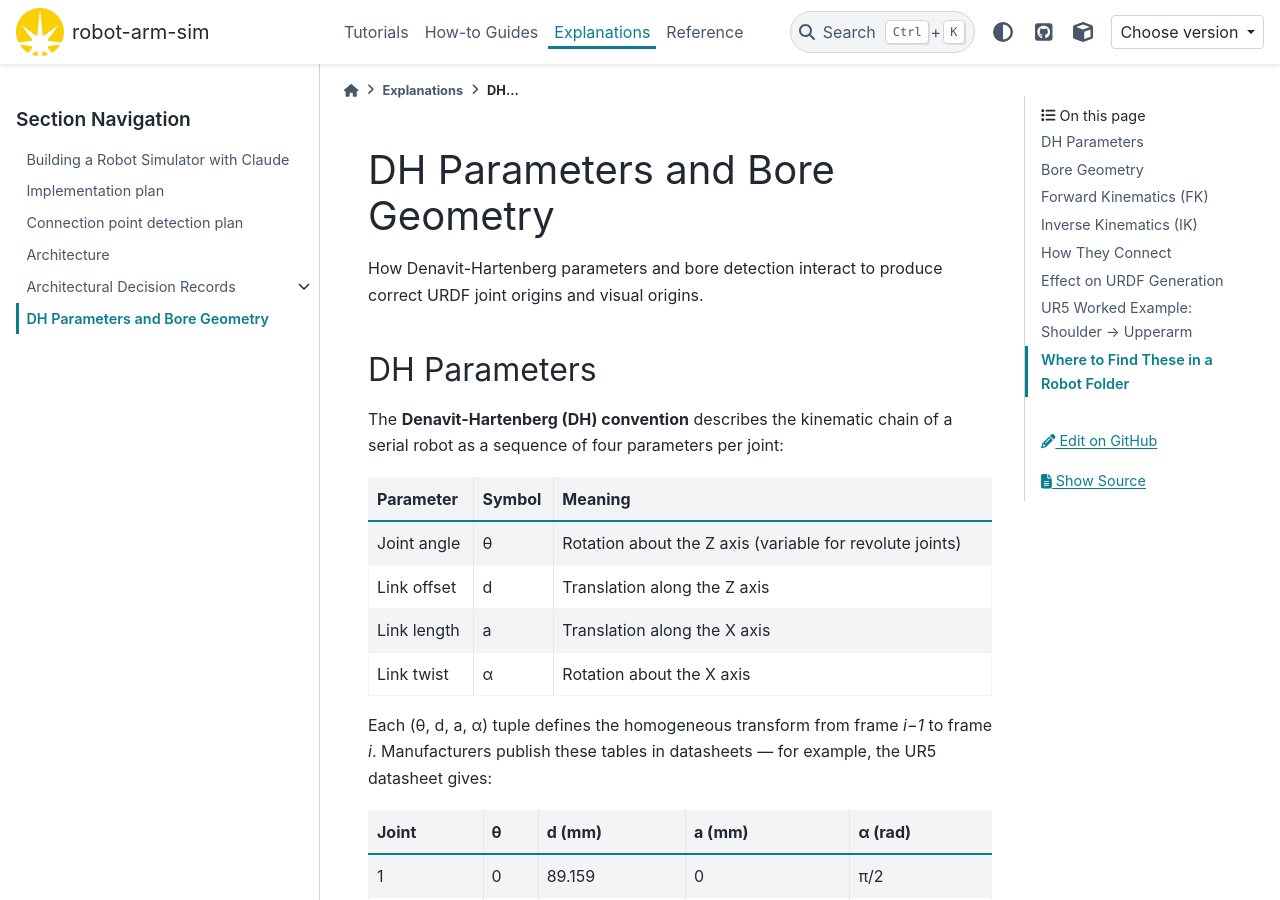
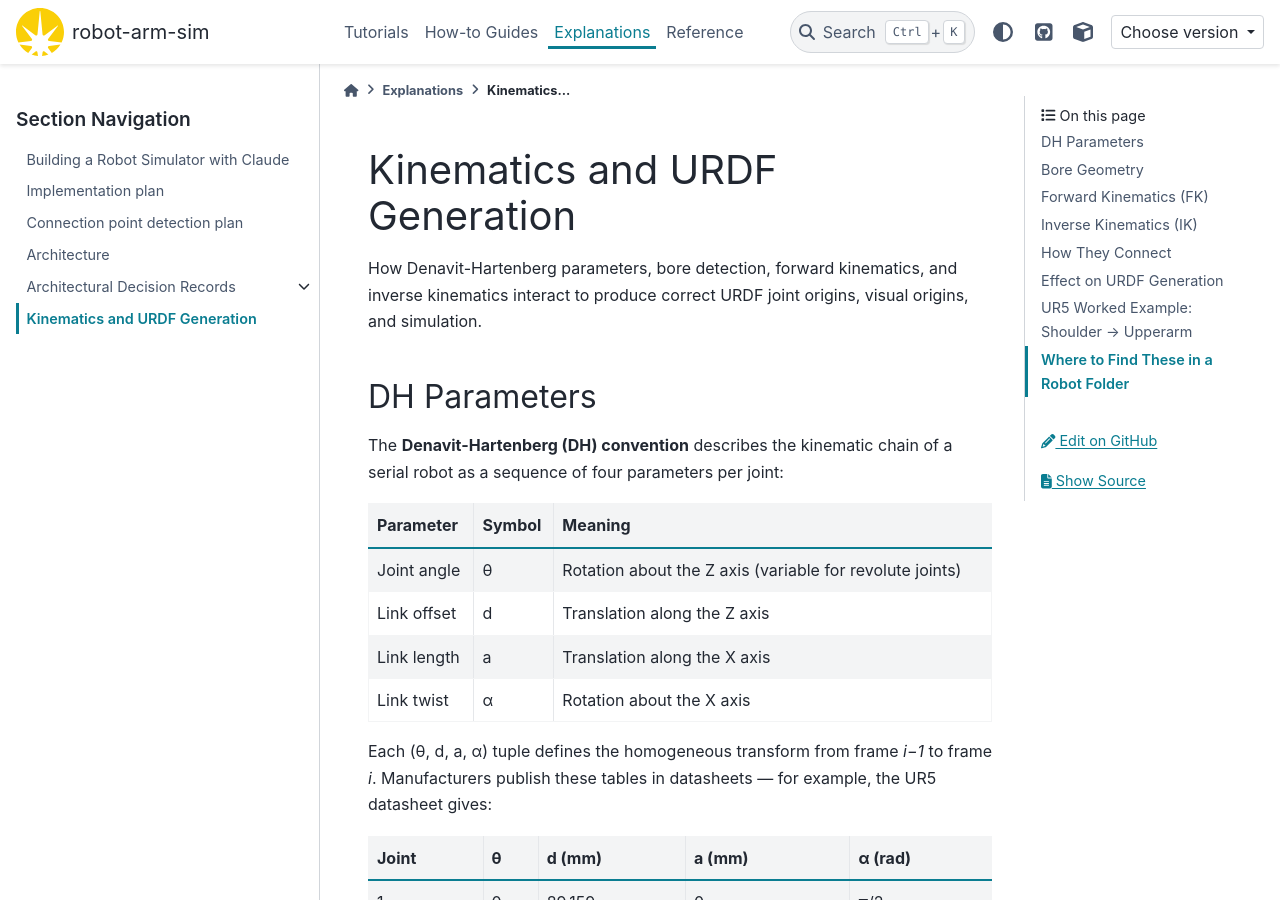
Before and after one commit to gilesknap/robot-arm-sim, a Sphinx documentation site: the page built from docs/explanations/kinematics_and_urdf_generation.md, in a window 1280 px wide and 900 px high. Built offline with Sphinx 7.4.7 and the PyData theme 0.15.4, drawn with Linux system fonts in a browser that asks for light colours; pages that are not in the unit, such as notebooks, are missing from menus; the version number could not be read and is left out.

Commit message:
remove stale manufacturer-comparison skill, rename and expand kinematics docs
The manufacturer-comparison skill referenced deleted skills (auto-build-robot,
claude-in-chrome) and overlapped with robot-data and make-robot. Also rename
dh_parameters_and_bore_geometry → kinematics_and_urdf_generation to reflect
the broader FK/IK/URDF scope added in 8349024.

Co-Authored-By: Claude Opus 4.6 <noreply@anthropic.com>

````diff
--- a/docs/explanations.md
+++ b/docs/explanations.md
@@ -10,5 +10,5 @@ explanations/implementation-plan
 explanations/connection-point-plan
 explanations/architecture
 explanations/decisions
-explanations/dh_parameters_and_bore_geometry
+explanations/kinematics_and_urdf_generation
 ```
--- a/docs/explanations/dh_parameters_and_bore_geometry.md
+++ b/docs/explanations/kinematics_and_urdf_generation.md
@@ -1,7 +1,8 @@
-# DH Parameters and Bore Geometry
+# Kinematics and URDF Generation
 
-How Denavit-Hartenberg parameters and bore detection interact to produce
-correct URDF joint origins and visual origins.
+How Denavit-Hartenberg parameters, bore detection, forward kinematics, and
+inverse kinematics interact to produce correct URDF joint origins, visual
+origins, and simulation.
 
 ## DH Parameters
 
````
Also changed, not shown: .claude/skills/manufacturer-comparison/SKILL.md (deleted).
